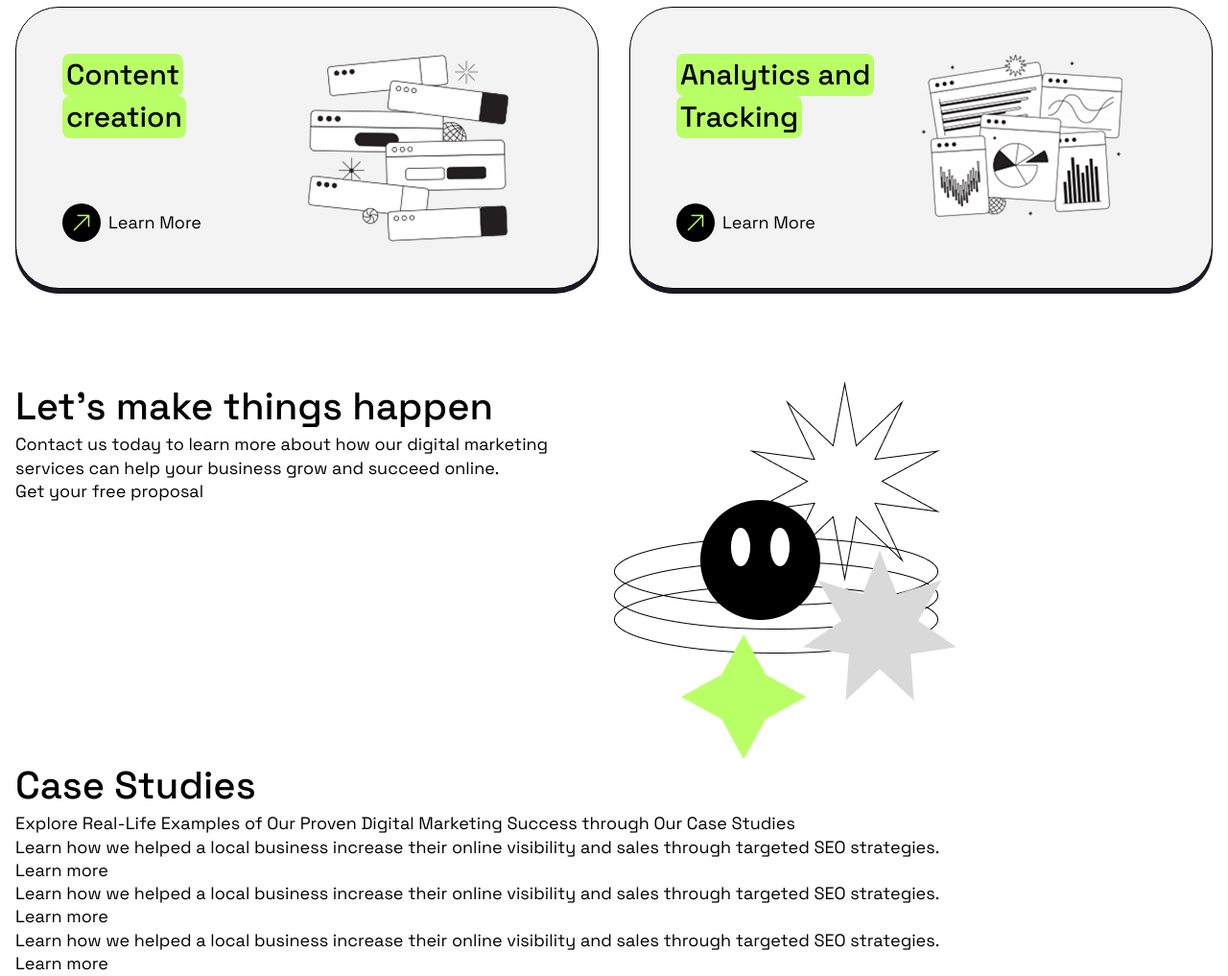
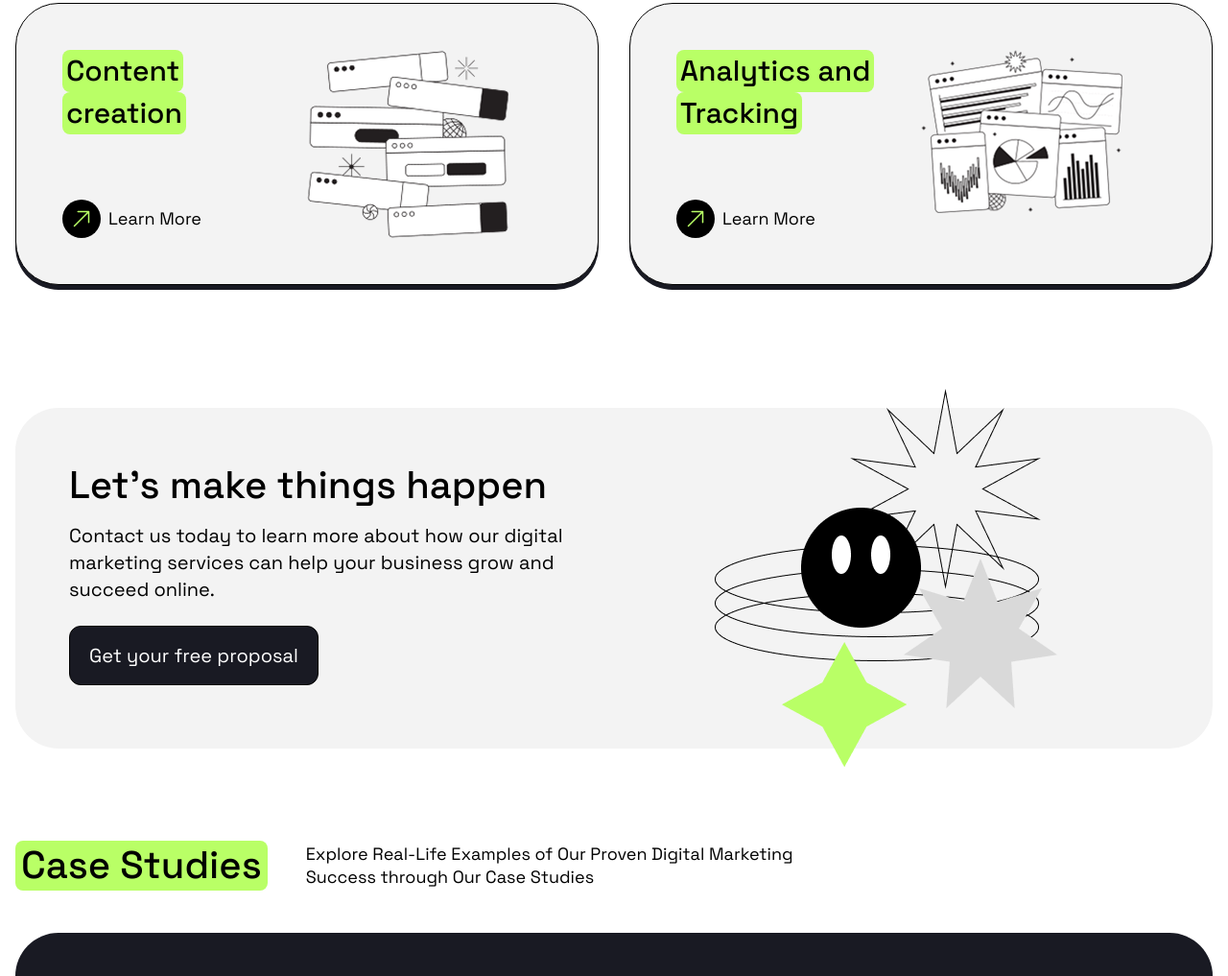
Before and after one commit to bishalp68/lp-tw, a website: page index.html in a window 1280 px wide. Shown: the part 1783-2800 px from the top of the page at 96% size. Drawn offline with nearby package versions, Linux system fonts and the light colour scheme; files that its build step writes are made by us from their sources.

Commit message:
completed few blocks
Complated cta,study and progress block in progress

```diff
--- a/index.html
+++ b/index.html
@@ -58,7 +58,7 @@
       </section><!-- /.banner -->
       <section class="logo-block py-12">
         <div class="container">
-          <div class="slick logo-slider">
+          <div class="slick logo-slider [&_.slick-arrow]:!hidden px-0 [&_.slick-slide]:border-0 [&_.slick-slide]:mx-0 [&_img]:mx-auto [&_img]:grayscale hover:[&_img]:grayscale-0 [&_img]:transition-all [&_img]:duration-200">
             <div class="logo-slider__item">
               <img src="./src/images/logo1.png" alt="Logo 1">
             </div>
@@ -76,6 +76,9 @@
             </div>
             <div class="logo-slider__item">
               <img src="./src/images/logo6.png" alt="Logo 6">
+            </div>
+             <div class="logo-slider__item">
+              <img src="./src/images/logo3.png" alt="Logo 1">
             </div>
           </div>
         </div>
@@ -163,7 +166,7 @@
             <div class="col basis-1/2">
               <div class="card-cta flex">
                 <div class="card-cta__content basis-1/2">
-                  <h3><span>Analytics and</span><br>  <span>Tracking</span></h3>
+                  <h3><span>Analytics and</span><br> <span>Tracking</span></h3>
                   <a href="#"><svg xmlns="http://www.w3.org/2000/svg" fill="none" viewBox="0 0 24 24" stroke-width="1.5"
                       stroke="currentColor" class="size-6">
                       <path stroke-linecap="round" stroke-linejoin="round" d="m4.5 19.5 15-15m0 0H8.25m11.25 0v11.25" />
@@ -177,55 +180,64 @@
           </div><!-- /.flex -->
         </div><!-- /.container -->
       </section><!-- /.services -->
-      <section class="cta-block">
+      <section class="cta-block py-8">
         <div class="container">
-          <div class="cta-block__content flex flex-wrap">
+          <div class="cta-block__content flex flex-wrap items-center bg-tertiary px-14 rounded-[2.8125rem] [&_h2]:mb-6">
             <div class="basis-1/2">
-              <h2>Let’s make things happen</h2>
-              <p>Contact us today to learn more about how our digital marketing services can help your business grow and
-                succeed online.</p>
-              <a href="#">Get your free proposal</a>
+              <div class="max-w-[33.25rem] text-xl py-9">
+                <h2>Let’s make things happen</h2>
+                <p>Contact us today to learn more about how our digital marketing services can help your business grow
+                  and
+                  succeed online.</p>
+                <a href="#" class="btn btn-primary mt-6">Get your free proposal</a>
+              </div>
             </div><!-- /.basis-1/2 -->
-            <div class="basis-1/2">
+            <div class="basis-1/2 text-center [&_img]:mx-auto -my-5">
               <img src="./src/images/cta-image.png" alt="CTA Image">
             </div><!-- /.basis-1/2 -->
           </div><!-- /.cta-block__content -->
         </div>
-      </section>
-      <section class="study-block">
+      </section><!-- /.cta-block -->
+      <section class="study-block py-16">
         <div class="container">
-          <div class="study-header">
+          <div class="study-header inline-heading">
             <h2>Case Studies</h2>
-            <p>Explore Real-Life Examples of Our Proven Digital Marketing Success through Our Case Studies</p>
+            <p>Explore Real-Life Examples of Our Proven Digital Marketing <br> Success through Our Case Studies</p>
           </div><!-- /.study-header -->
-          <div class="slider">
+          <div class="slider cta-slider rounded-[2.8125rem] overflow-hidden py-16 px-0 bg-secondary [&_.slick-slide]:rounded-none [&_.slick-slide]:border-0 text-white [&_.slick-slide]:mx-0 [&_.slick-slide]:px-14 [&_.slick-slide]:border-r-2 [&_.slick-slide]:border-white [&_.slick-slide]:border-solid [&_.slick-slide]:-mr-[2px] [&_a]:inline-flex [&_a]:items-center [&_a]:text-primary [&_a_svg]:ml-1 [&_a_svg]:transition-all [&_a]:mt-6 [&_a:hover_svg]:rotate-45">
             <div class="slider__item">
-              <p>Learn how we helped a local business increase their online visibility and sales through targeted SEO
-                strategies.</p>
-              <a href="#">Learn more <i class="icon-slanted-arrow"></i></a>
+              <p>For a local restaurant, we implemented a targeted PPC campaign that resulted in a 50% increase in website traffic and a 25% increase in sales.</p>
+              <a href="#">Learn more <svg xmlns="http://www.w3.org/2000/svg" fill="none" viewBox="0 0 24 24" stroke-width="1.5"
+                      stroke="currentColor" class="size-6">
+                      <path stroke-linecap="round" stroke-linejoin="round" d="m4.5 19.5 15-15m0 0H8.25m11.25 0v11.25" />
+                    </svg></a>
             </div><!-- /.slider__item -->
             <div class="slider__item">
-              <p>Learn how we helped a local business increase their online visibility and sales through targeted SEO
-                strategies.</p>
-              <a href="#">Learn more <i class="icon-slanted-arrow"></i></a>
+              <p>For a B2B software company, we developed an SEO strategy that resulted in a first page ranking for key keywords and a 200% increase in organic traffic.</p>
+              <a href="#">Learn more <svg xmlns="http://www.w3.org/2000/svg" fill="none" viewBox="0 0 24 24" stroke-width="1.5"
+                      stroke="currentColor" class="size-6">
+                      <path stroke-linecap="round" stroke-linejoin="round" d="m4.5 19.5 15-15m0 0H8.25m11.25 0v11.25" />
+                    </svg></a>
             </div><!-- /.slider__item -->
             <div class="slider__item">
-              <p>Learn how we helped a local business increase their online visibility and sales through targeted SEO
-                strategies.</p>
-              <a href="#">Learn more <i class="icon-slanted-arrow"></i></a>
+              <p>For a national retail chain, we created a social media marketing campaign that increased followers by 25% and generated a 20% increase in online sales.</p>
+              <a href="#">Learn more <svg xmlns="http://www.w3.org/2000/svg" fill="none" viewBox="0 0 24 24" stroke-width="1.5"
+                      stroke="currentColor" class="size-6">
+                      <path stroke-linecap="round" stroke-linejoin="round" d="m4.5 19.5 15-15m0 0H8.25m11.25 0v11.25" />
+                    </svg></a>
             </div><!-- /.slider__item -->
           </div><!-- /.slider -->
         </div><!-- /.container -->
       </section><!-- /.study-block -->
-      <section class="process-block">
+      <section class="process-block py-16">
         <div class="container">
-          <div class="process-header">
-            <h2>Case Studies</h2>
-            <p>Explore Real-Life Examples of Our Proven Digital Marketing Success through Our Case Studies</p>
+          <div class="process-header inline-heading">
+            <h2>Our Working Process </h2>
+            <p>Step-by-Step Guide to Achieving <br> Your Business Goals</p>
           </div><!-- /.process-header -->
           <div class="accordion">
             <div class="accordion-item active">
-              <button><span class="accordion-count"></span> Consultation <i class="accordion-icon"></i></button>
+              <button class="accordion-header"><span class="accordion-count"></span> Consultation <i class="accordion-icon"></i></button>
               <div class="accordion-content">
                 <p>During the initial consultation, we will discuss your business goals and objectives, target audience,
                   and current marketing efforts. This will allow us to understand your needs and tailor our services to
@@ -233,7 +245,7 @@
               </div><!-- /.accordion-content -->
             </div><!-- /.accordion-item -->
             <div class="accordion-item">
-              <button><span class="accordion-count"></span> Research and Strategy Development <i
+              <button class="accordion-header"><span class="accordion-count"></span> Research and Strategy Development <i
                   class="accordion-icon"></i></button>
               <div class="accordion-content">
                 <p>During the initial consultation, we will discuss your business goals and objectives, target audience,
@@ -242,7 +254,7 @@
               </div><!-- /.accordion-content -->
             </div><!-- /.accordion-item -->
             <div class="accordion-item">
-              <button><span class="accordion-count"></span> Implementation <i class="accordion-icon"></i></button>
+              <button class="accordion-header"><span class="accordion-count"></span> Implementation <i class="accordion-icon"></i></button>
               <div class="accordion-content">
                 <p>During the initial consultation, we will discuss your business goals and objectives, target audience,
                   and current marketing efforts. This will allow us to understand your needs and tailor our services to
@@ -250,7 +262,7 @@
               </div><!-- /.accordion-content -->
             </div><!-- /.accordion-item -->
             <div class="accordion-item">
-              <button><span class="accordion-count"></span> Monitoring and Optimization <i
+              <button class="accordion-header"><span class="accordion-count"></span> Monitoring and Optimization <i
                   class="accordion-icon"></i></button>
               <div class="accordion-content">
                 <p>During the initial consultation, we will discuss your business goals and objectives, target audience,
@@ -259,7 +271,7 @@
               </div><!-- /.accordion-content -->
             </div><!-- /.accordion-item -->
             <div class="accordion-item">
-              <button><span class="accordion-count"></span> Reporting and Communication <i
+              <button class="accordion-header"><span class="accordion-count"></span> Reporting and Communication <i
                   class="accordion-icon"></i></button>
               <div class="accordion-content">
                 <p>During the initial consultation, we will discuss your business goals and objectives, target audience,
@@ -268,7 +280,7 @@
               </div><!-- /.accordion-content -->
             </div><!-- /.accordion-item -->
             <div class="accordion-item">
-              <button><span class="accordion-count"></span> Continual Improvement <i
+              <button class="accordion-header"><span class="accordion-count"></span> Continual Improvement <i
                   class="accordion-icon"></i></button>
               <div class="accordion-content">
                 <p>During the initial consultation, we will discuss your business goals and objectives, target audience,
--- a/src/input.css
+++ b/src/input.css
@@ -11,7 +11,12 @@
         @apply !max-w-[1280px] px-4 mx-auto;
     }
 
-    h1,h2,h3,h4,h5,h6 {
+    h1,
+    h2,
+    h3,
+    h4,
+    h5,
+    h6 {
         @apply font-medium;
     }
 
@@ -54,19 +59,28 @@
     }
 
     .slick-track {
-        @apply flex items-center -mx-3;
+        @apply flex items-center;
     }
 
     .slick-slide {
         @apply flex-shrink-0 border border-black rounded-xl overflow-hidden p-4 mx-3;
     }
 
-    .slick-prev, .slick-next {
-        @apply absolute top-1/2 -translate-y-1/2 z-10 w-10 h-10 bg-white text-black rounded-full flex items-center justify-center;
+    .slick-prev,
+    .slick-next {
+        @apply absolute top-1/2 -translate-y-1/2 z-10 w-10 h-10 bg-white text-black rounded-full flex items-center justify-center text-[0];
+    }
+
+    .slick-arrow::before {
+        @apply content-[''] border-black border-t-2 border-r-2 w-4 h-4 rotate-45;
+    }
+
+    .slick-arrow::after {
+        @apply content-[''] border-black border-t-2 w-5 absolute left-2.5;
     }
 
     .slick-prev {
-        @apply left-0;
+        @apply left-0 rotate-180 -translate-y-[50%];
     }
 
     .slick-next {
@@ -75,7 +89,7 @@
 
     /* Headings */
     .inline-heading {
-        @apply flex items-center [&_h2]:inline-block [&_h2]:bg-primary [&_h2]:mr-10 mb-11;
+        @apply flex items-center [&_h2]:inline-block [&_h2]:bg-primary [&_h2]:p-1.5 [&_h2]:rounded-lg [&_h2]:leading-[1] [&_h2]:mr-10 mb-11;
     }
 
     /* Cards */
@@ -91,4 +105,47 @@
     .card-cta a {
         @apply inline-flex items-center mt-auto [&_svg]:bg-black [&_svg]:text-primary [&_svg]:rounded-full [&_svg]:p-2 [&_svg]:w-10 [&_svg]:h-10 [&_svg]:mr-2;
     }
+
+    /* Accordion */
+    .accordion {
+        counter-reset: list-counter;
+    }
+
+    .accordion-count {
+        counter-increment: list-counter;
+        @apply text-[3.75rem] text-black font-medium mr-4;
+    }
+
+    .accordion-count:before {
+        content: counter(list-counter, decimal-leading-zero);
+    }
+
+    .accordion-item {
+        @apply border border-black rounded-[2.8125rem] overflow-hidden shadow-[0_5px_0_0_#191A23] mb-7 py-10 px-14;
+    }
+
+    .accordion-item.active {
+        @apply bg-primary [&_.accordion-icon]:after:rotate-0;
+    }
+
+    .accordion-content {
+        @apply pt-7 border-t border-black hidden;
+    }
+
+    .accordion-header {
+        @apply text-[1.875rem] text-black font-medium flex items-center w-full mb-2 pr-20 relative;
+    }
+
+    .accordion-icon {
+        @apply w-14 h-14 absolute right-0 top-1/2 -translate-y-1/2 border border-black rounded-full;
+    }
+
+    .accordion-icon:before,
+    .accordion-icon:after {
+        @apply content-[''] w-4 border-t-4 border-black absolute left-1/2 top-1/2 -translate-x-1/2 -translate-y-1/2 transition-all;
+    }
+
+    .accordion-icon:after {
+        @apply rotate-90;
+    }
 }
--- a/src/main.js
+++ b/src/main.js
@@ -1,5 +1,30 @@
 $(document).ready(() => {
-    $('.slick').slick({
-        slidesToShow: 2,
+    $('.logo-slider').slick({
+        infinite: true,
+        autoplay: true,
+        autoplaySpeed: 0,
+        speed: 2000,
+        cssEase: 'linear',
+        slidesToShow: 6,
+        slidesToScroll: 1,
+        arrows: false,
+        pauseOnHover: false,
+        pauseOnFocus: false,
     });
+
+    $('.cta-slider').slick({
+        slidesToShow: 3,
+    });
+
+    //accordion
+    $(".accordion").on("click", ".accordion-header", function () {
+
+        $(this).parent().toggleClass("active");
+        $(this).toggleClass("active").next().slideToggle();
+
+        $(".accordion-content").not($(this).next()).slideUp(300);
+
+        $(this).siblings().removeClass("active");
+    });
+
 });
```
